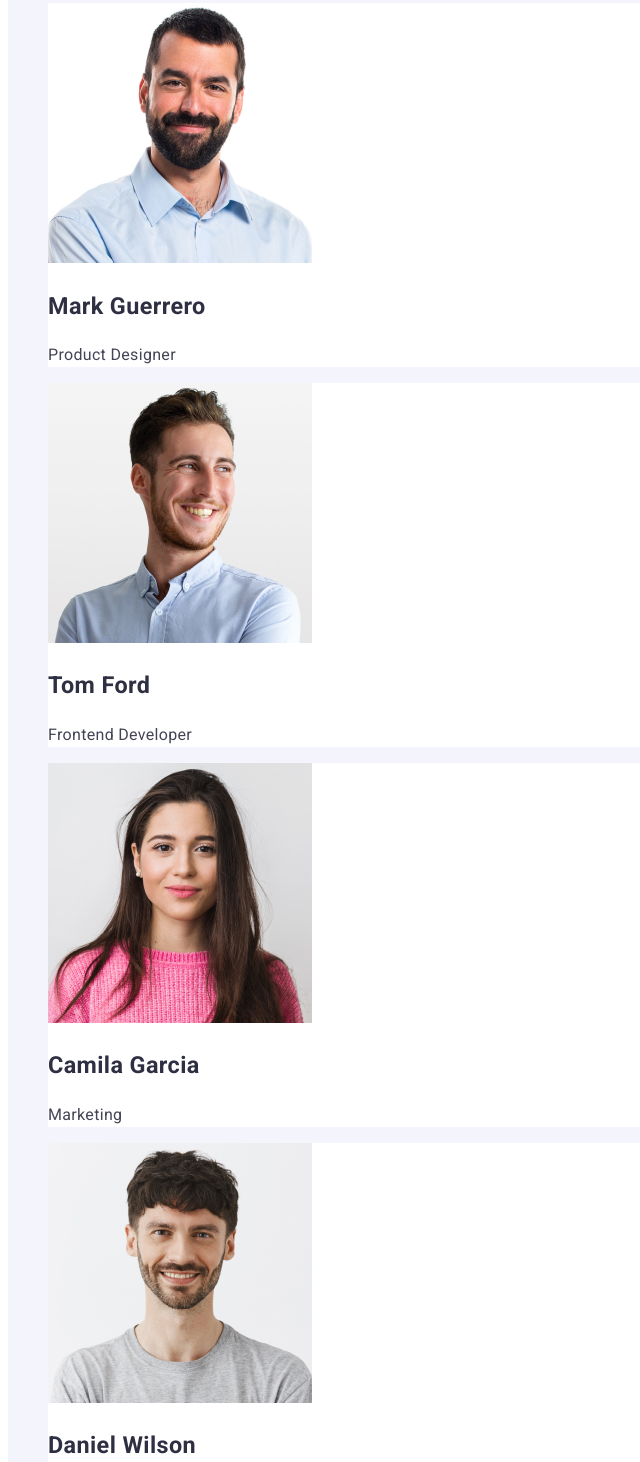
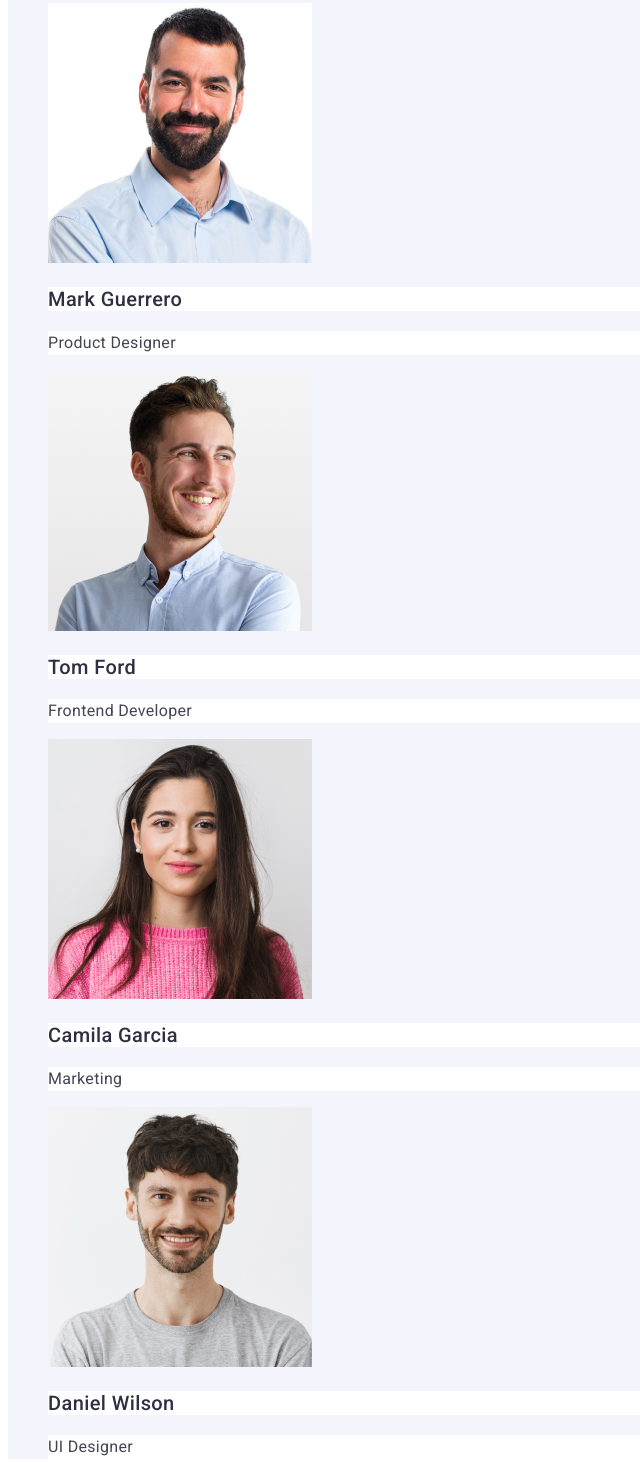
Before and after one commit to guemplen/goit-markup-hw-02, a plain HTML site: page index.html in a window 1280 px wide. Shown: the part 1872-3334 px from the top of the page, without its empty margins (0-640 px from the left). Drawn offline with Linux system fonts and the light colour scheme.

Commit message:
Fix index.html 4 section

```diff
--- a/index.html
+++ b/index.html
@@ -98,28 +98,28 @@
       <section class="team">
         <h2 class="headlines">Our Team</h2>
         <ul class="list">
-          <li class="team-headline">
+          <li>
             <img src="./images/card1.jpg" alt="Product Designer" width="264" />
-            <h3>Mark Guerrero</h3>
+            <h3 class="team-headline">Mark Guerrero</h3>
             <p class="item">Product Designer</p>
           </li>
-          <li class="team-headline">
+          <li>
             <img
               src="./images/card2.jpg"
               alt="Frontend Developer"
               width="264"
             />
-            <h3>Tom Ford</h3>
+            <h3 class="team-headline">Tom Ford</h3>
             <p class="item">Frontend Developer</p>
           </li>
-          <li class="team-headline">
+          <li>
             <img src="./images/card3.jpg" alt="Marketing" width="264" />
-            <h3>Camila Garcia</h3>
+            <h3 class="team-headline">Camila Garcia</h3>
             <p class="item">Marketing</p>
           </li>
-          <li class="team-headline">
+          <li>
             <img src="./images/card4.jpg" alt="UI Designer" width="264" />
-            <h3>Daniel Wilson</h3>
+            <h3 class="team-headline">Daniel Wilson</h3>
             <p class="item">UI Designer</p>
           </li>
         </ul>
```
